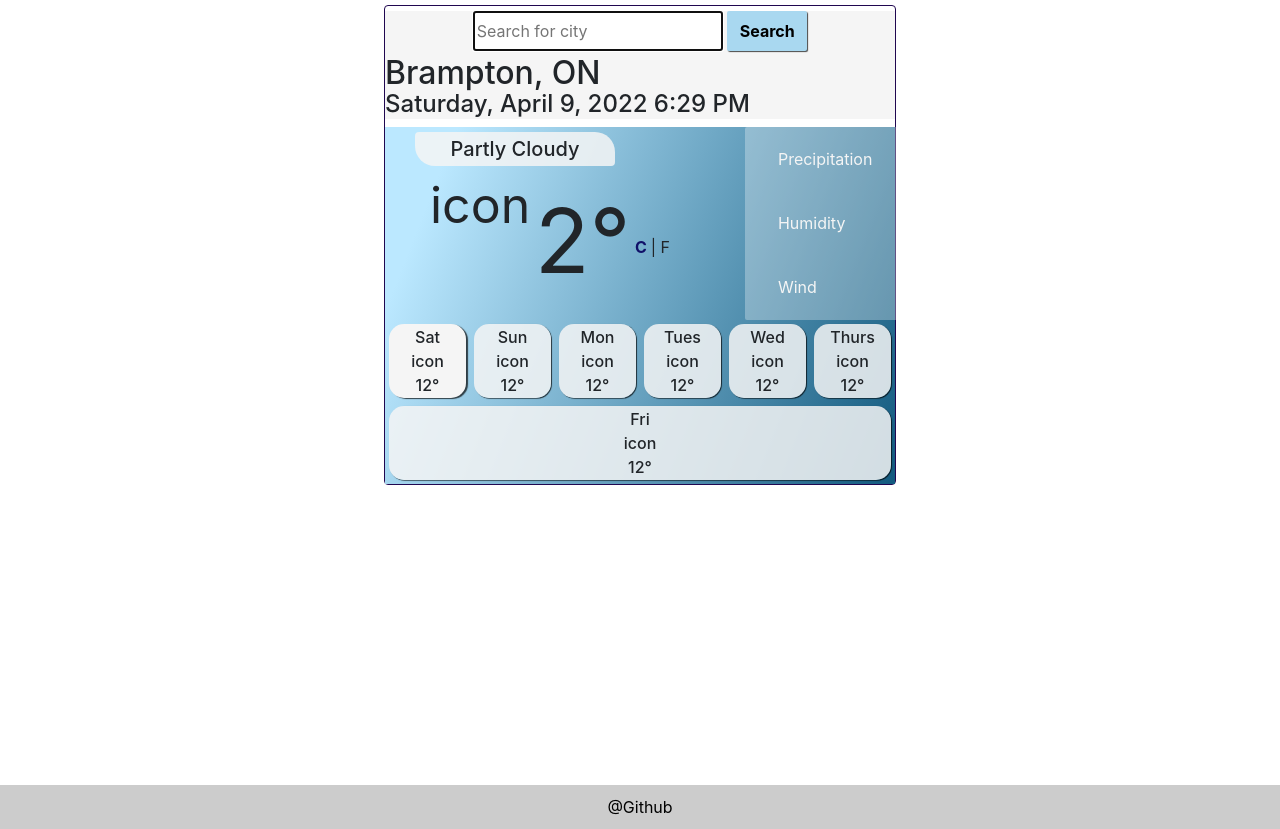
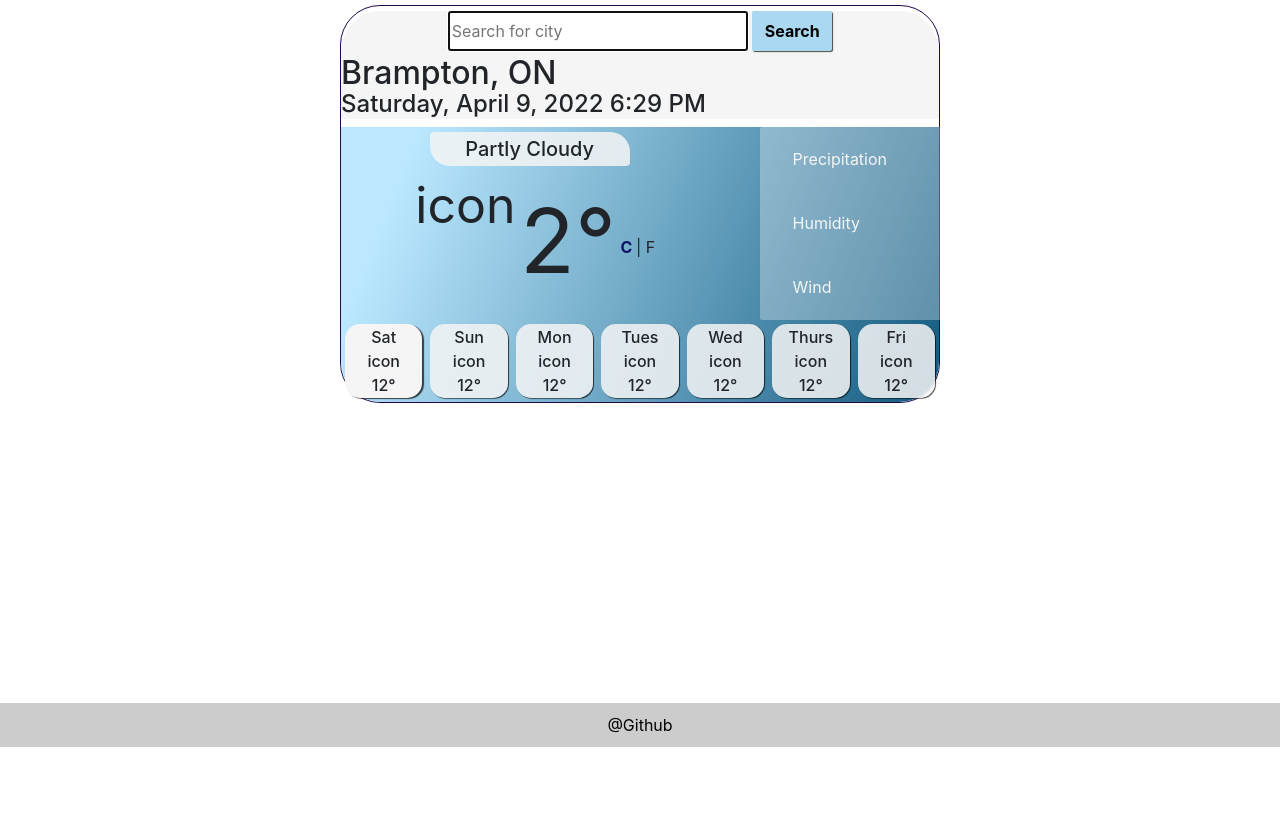
Before and after one commit to Shanmv/SheCodes-Weather-App, a plain HTML site: page index.html in a window 1280 px wide. After the commit the page ends 800 px from the top, so only its background shows below. Drawn offline with nearby package versions, Linux system fonts and the light colour scheme.

Commit message:
updated container sizing and shape
changed border-radius to match new shape of main container

```diff
--- a/src/styles.css
+++ b/src/styles.css
@@ -1,7 +1,7 @@
 .container {
-  max-width: 40%;
+  max-width: 600px;
   border: 0.8px solid rgb(32, 7, 80);
-  border-radius: 4px;
+  border-radius: 40px;
   padding: 0;
   margin-top: 5px;
 }
@@ -10,7 +10,7 @@
   margin: 5px;
 }
 .bar {
-  width: 50%;
+  width: 300px;
   height: 40px;
 }
 .searchButton {
@@ -25,6 +25,7 @@
 .city-date {
   background: whitesmoke;
   max-width: 100%;
+  border-radius: 40px 40px 0 0;
 }
 h1 {
   margin: 0;
@@ -43,6 +44,7 @@ h2 {
     rgb(187, 232, 255) 11.1%,
     rgb(4, 78, 116) 107.5%
   );
+  border-radius: 0 0 40px 40px;
   width: 100%;
 }
 h4 {
```
